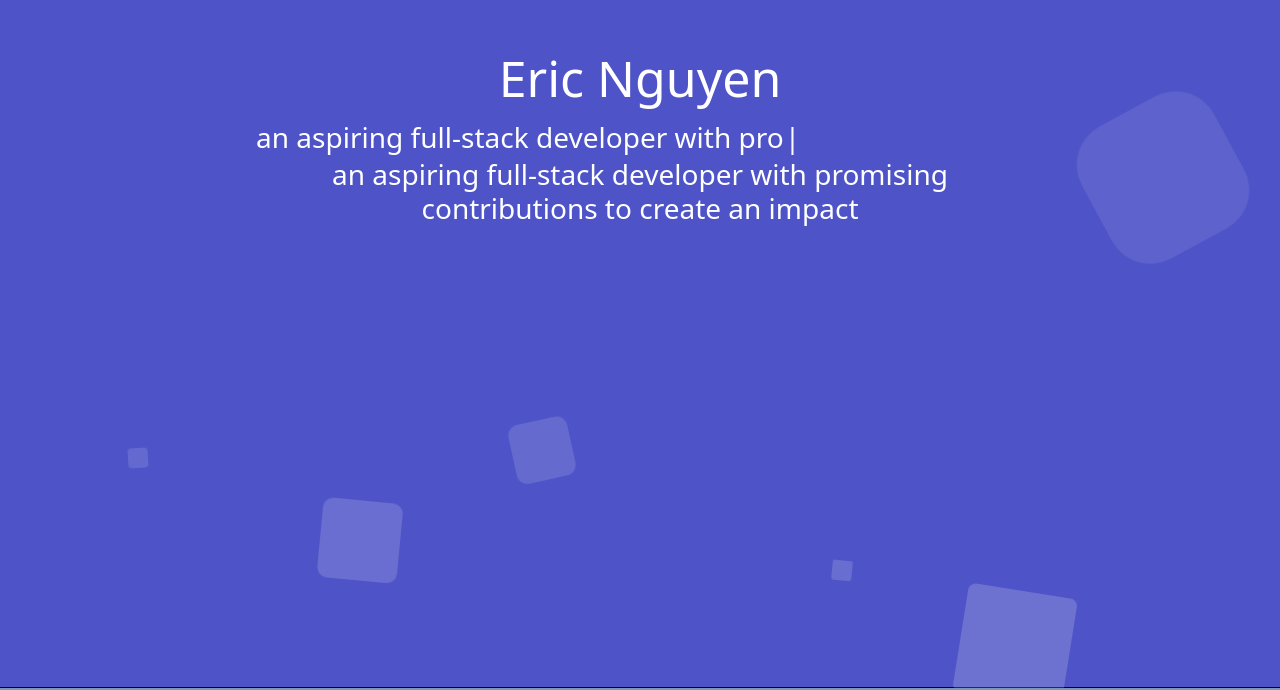
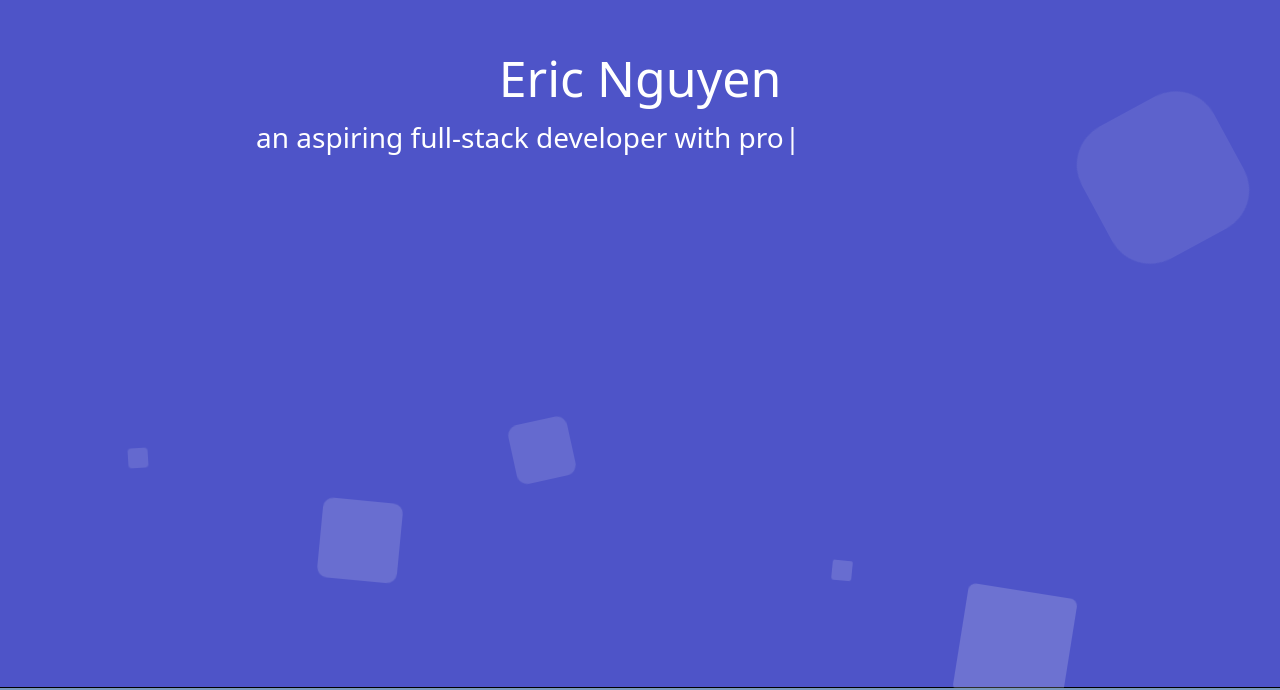
Before and after one commit to ericcnguyen04/Post-Portfolio, a React (Create React App) app: page / in a window 1280 px wide. Shown: the part 112-802 px from the top of the page. Built offline with nearby package versions, Linux system fonts and the light colour scheme.

Commit message:
removed boring

```diff
--- a/src/components/pages/Home.jsx
+++ b/src/components/pages/Home.jsx
@@ -33,7 +33,7 @@ export default function Home() {
                         }}
                     />
 
-                    <h3>an aspiring full-stack developer with promising contributions to create an impact</h3>
+                    {/* <h3>an aspiring full-stack developer with promising contributions to create an impact</h3> */}
                     {/* <h3>an aspiring full-stack developer with visions of passion and ambition! As I grew up, I always loved witnessing the end product of my projects, which included my efforts with front and back end, and I felt nothing but joy. I will work with my peers and create a positive environment by being compatible and ensuring that there is no confusion! Previously, as an insurance agent, I have habits of taking the initiative and making sure that we are making progress to promote time management. Most importantly, my mindset is always on a growth mindset and open to critique while providing feedback.</h3> */}
                 </div>
                 {/* <Navbar /> */}
```
